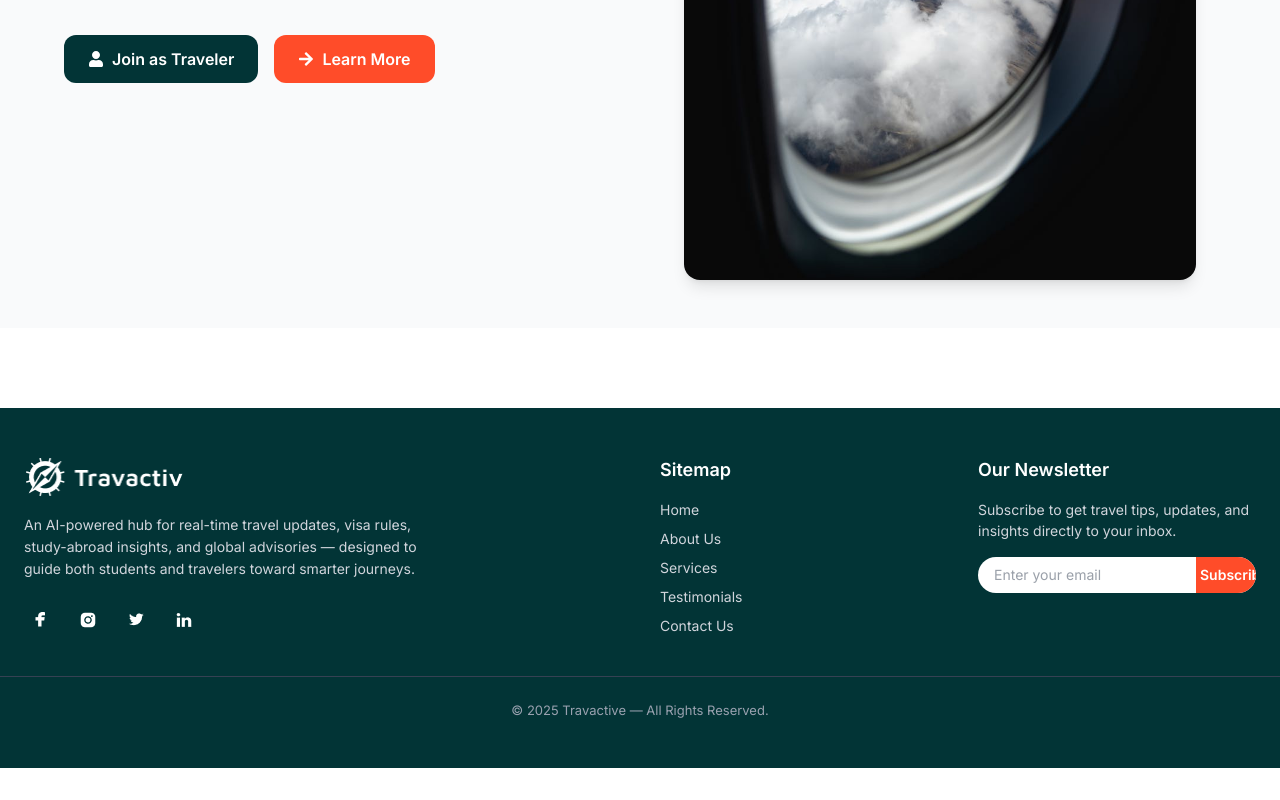
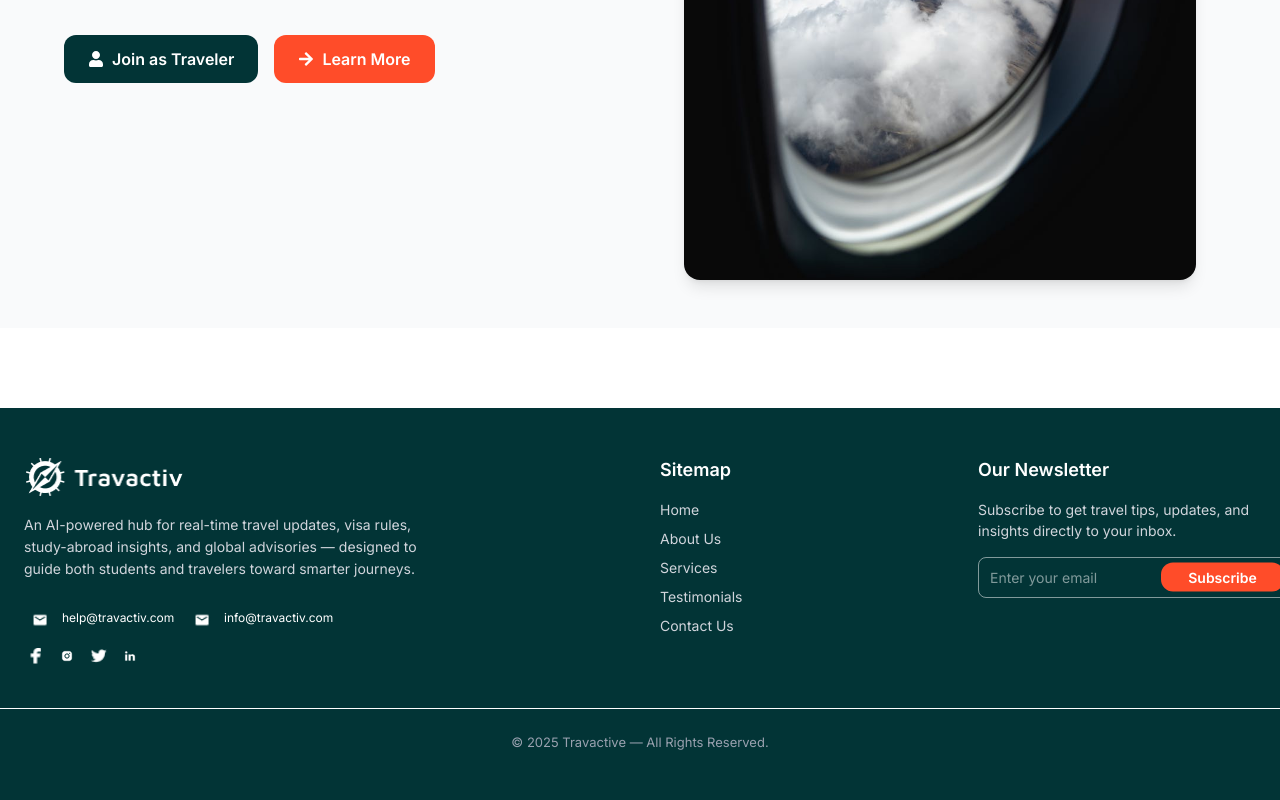
Before and after one commit to Valuegate/travactive, a React (Vite) app: page /get-started in a window 1280 px wide. Shown: the part 560-1360 px from the top of the page. Before the commit the page ends 1328 px from the top, so only its background shows below. Built offline with nearby package versions, Linux system fonts and the light colour scheme.

Commit message:
latestcommit

```diff
--- a/src/components/Footer.jsx
+++ b/src/components/Footer.jsx
@@ -4,50 +4,120 @@ import Facebook from "../assets/facebook.png";
 import Instagram from "../assets/Instagram.png";
 import Twitter from "../assets/twitter.png";
 import LinkedIn from "../assets/Linkedin.png";
+import MailIcon from "../assets/Light-surface-container.png";
 
 const Footer = () => {
   return (
     <footer className="bg-[#023436] text-white py-12 mt-20">
       <div className="max-w-[1344px] mx-auto px-6 grid grid-cols-1 md:grid-cols-2 gap-10">
-
         {/* Left Section - Logo, Description, Socials */}
         <div>
           <img src={logo} alt="Travactive Logo" className="w-40 mb-4" />
           <p className="text-[14px] leading-[22px] text-gray-300 mb-6 max-w-[400px]">
-            An AI-powered hub for real-time travel updates, visa rules, study-abroad insights, and global advisories — designed to guide both students and travelers toward smarter journeys.
+            An AI-powered hub for real-time travel updates, visa rules,
+            study-abroad insights, and global advisories — designed to guide
+            both students and travelers toward smarter journeys.
           </p>
 
+          <div className="flex items-center gap-3 mb-2">
+  <span className="flex items-center gap-[6px]">
+    <img
+      src={MailIcon}
+      alt="Email icon"
+      className="w-[32px] h-[32px] p-[2.8px] rounded-[4.8px]"
+    />
+    <p
+      className="
+        w-[112px] h-[15px]
+        font-[Inter]
+        text-[12px]
+        font-normal
+        leading-none
+        text-white
+      "
+    >
+      help@travactiv.com
+    </p>
+  </span>
+
+  <span className="flex items-center gap-[6px]">
+    <img
+      src={MailIcon}
+      alt="Email icon"
+      className="w-[32px] h-[32px] p-[2.8px] rounded-[4.8px]"
+    />
+    <p
+      className="
+        w-[112px] h-[15px]
+        font-[Inter]
+        text-[12px]
+        font-normal
+        leading-none
+        text-white
+      "
+    >
+      info@travactiv.com
+    </p>
+  </span>
+</div>
+
+
           {/* Social Icons */}
-          <div className="flex space-x-4">
-            <a href="#" className="w-8 h-8 flex items-center justify-center rounded-full  hover:bg-[#ff684d] transition">
-              <img src={Facebook} alt="" />
-            </a>
-            <a href="#" className="w-8 h-8 flex items-center justify-center rounded-full  hover:bg-[#ff684d] transition">
-             <img src={Instagram} alt="" />
-            </a>
-            <a href="#" className="w-8 h-8 flex items-center justify-center rounded-full hover:bg-[#ff684d] transition">
-             <img src={Twitter} alt="" />
-            </a>
-            <a href="#" className="w-8 h-8 flex items-center justify-center rounded-full  hover:bg-[#ff684d] transition">
-              <img src={LinkedIn} alt="" />
-            </a>
-          </div>
-        </div>
+           <div className="flex gap-[7.27px]">
+  {[Facebook, Instagram, Twitter, LinkedIn].map((icon, i) => (
+    <a
+      key={i}
+      href="#"
+      aria-label="social link"
+      className="
+        w-[24px] h-[24px]
+        flex items-center justify-center
+        rounded-[8.73px]
+        opacity-100
+        hover:bg-[#ff684d]
+        transition
+      "
+    >
+      {/* Keep icon slightly smaller than container */}
+      <img src={icon} alt="" className="w-[16px] h-[16px]" />
+    </a>
+  ))}
+</div>
+  </div> {/* ✅ LEFT SECTION CLOSED */}
 
         {/* Right Section - Sitemap & Newsletter */}
         <div className="grid grid-cols-1 sm:grid-cols-2 gap-10">
-
           {/* Sitemap */}
           <div>
             <h5 className="text-[18px] font-semibold mb-4 text-[#FFFFFF]">
               Sitemap
             </h5>
             <ul className="space-y-2 text-[14px] text-gray-300">
-              <li><a href="/" className="hover:text-[#FF4C29] transition">Home</a></li>
-              <li><a href="about" className="hover:text-[#FF4C29] transition">About Us</a></li>
-              <li><a href="#" className="hover:text-[#FF4C29] transition">Services</a></li>
-              <li><a href="#" className="hover:text-[#FF4C29] transition">Testimonials</a></li>
-              <li><a href="#" className="hover:text-[#FF4C29] transition">Contact Us</a></li>
+              <li>
+                <a href="/" className="hover:text-[#FF4C29] transition">
+                  Home
+                </a>
+              </li>
+              <li>
+                <a href="about" className="hover:text-[#FF4C29] transition">
+                  About Us
+                </a>
+              </li>
+              <li>
+                <a href="#" className="hover:text-[#FF4C29] transition">
+                  Services
+                </a>
+              </li>
+              <li>
+                <a href="#" className="hover:text-[#FF4C29] transition">
+                  Testimonials
+                </a>
+              </li>
+              <li>
+                <a href="#" className="hover:text-[#FF4C29] transition">
+                  Contact Us
+                </a>
+              </li>
             </ul>
           </div>
 
@@ -57,17 +127,39 @@ const Footer = () => {
               Our Newsletter
             </h5>
             <p className="text-[14px] text-gray-300 mb-4">
-              Subscribe to get travel tips, updates, and insights directly to your inbox.
+              Subscribe to get travel tips, updates, and insights directly to
+              your inbox.
             </p>
-            <form className="flex items-center bg-white rounded-full overflow-hidden sm: w-auto">
+            <form className="relative w-[312px] h-[41px]">
               <input
                 type="email"
                 placeholder="Enter your email"
-                className="flex-1 px-4 py-2 text-sm text-gray-700 outline-none"
+                className="
+      w-full h-full
+      bg-transparent
+      border border-white/50
+      rounded-[8px]
+      px-[11px] py-[6px]
+      pr-[135px]
+      text-sm text-white
+      outline-none
+      focus:border-white
+    "
               />
+
               <button
                 type="submit"
-                className="bg-[#FF4C29] -ml-6 text-white  px-1 py-2 text-sm font-semibold hover:bg-[#ff684d] transition "
+                className="
+      absolute right-[6px] top-1/2 -translate-y-1/2
+      w-[123px] h-[29px]
+      bg-[#FF4C29]
+      text-white
+      text-sm font-semibold
+      rounded-[12px]
+      px-[20px] py-[4px]
+      hover:bg-[#ff684d]
+      transition
+    "
               >
                 Subscribe
               </button>
@@ -77,7 +169,7 @@ const Footer = () => {
       </div>
 
       {/* Divider */}
-      <div className="border-t border-gray-700 mt-10 pt-6 text-center text-[13px] text-gray-400">
+      <div className="border-t  border-white mt-10 pt-6 text-center text-[13px] text-gray-400">
         © {new Date().getFullYear()} Travactive — All Rights Reserved.
       </div>
     </footer>
```
Also changed, not shown: src/assets/Light-surface-container.png.
